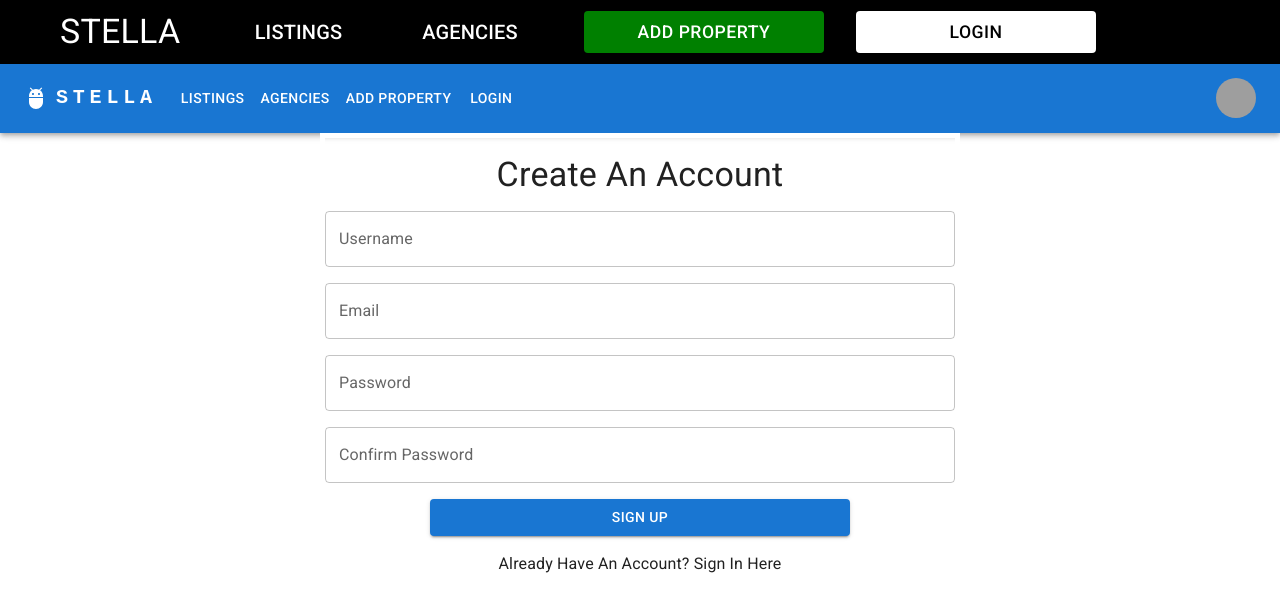
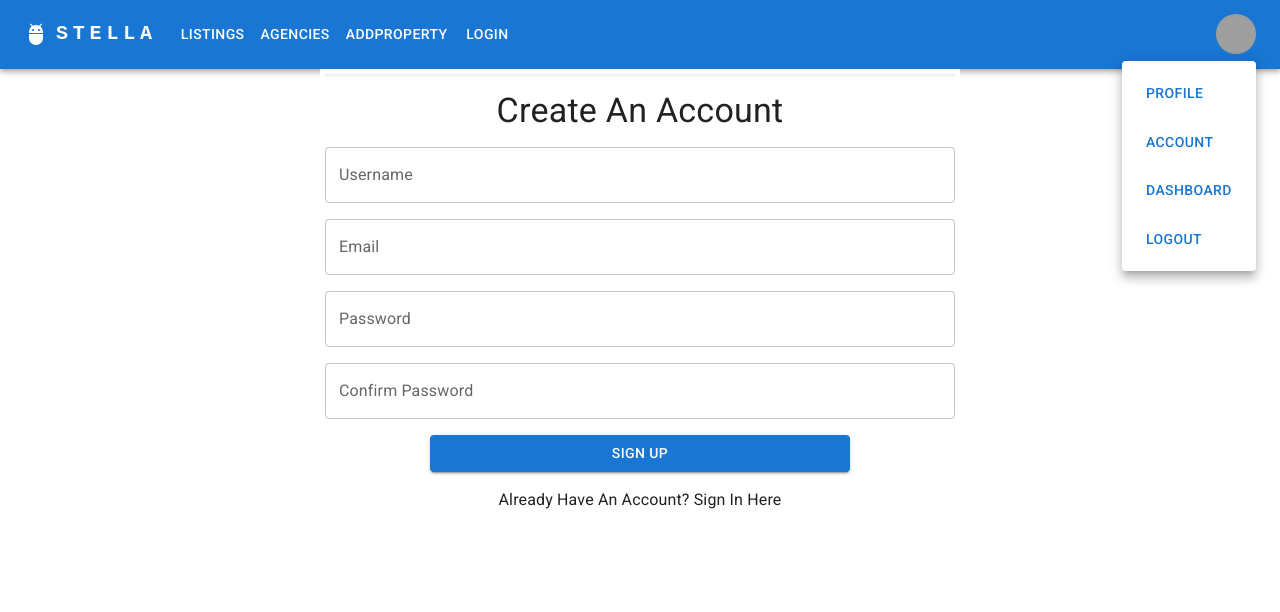
Before and after one commit to OsimFavour/stella, a React (Create React App) app in the folder frontend/: page /register in a window 1280 px wide. Both pictures are taken after a click on the button "Open settings". Shown: the top 612 px of the page. Built offline with nearby package versions, Linux system fonts and the light colour scheme; grey boxes are pictures that could not be loaded.

Commit message:
Update Code Base

```diff
--- a/frontend/src/App.js
+++ b/frontend/src/App.js
@@ -16,6 +16,7 @@ import Testing from './Components/Testing'
 import Register from './Components/Register'
 import ReducerTest from './Components/ReducerTest'
 import ResponsiveAppBar from './Components/ResponsiveAppbar'
+import AddProperty from './Components/AddProperty'
 
 // Contexts
 import DispatchContext from './Contexts/DispatchContext'
@@ -78,12 +79,13 @@ function App() {
       <StyledEngineProvider injectFirst>
       <BrowserRouter>
       <CssBaseline />
-      <Header/>
+      {/* <Header/> */}
       <ResponsiveAppBar/>
         <Routes>
           <Route path='/' element={<Home/>}/>
           <Route path='/login' element={<Login/>}/>
           <Route path='/register' element={<Register/>}/>
+          <Route path='/addproperty' element={<AddProperty/>}/>
           <Route path='/listings' element={<Listings/>}/>
           <Route path='/testing' element={<Testing/>}/>
           <Route path='/reducer' element={<ReducerTest/>}/>
--- a/frontend/src/Components/Header.js
+++ b/frontend/src/Components/Header.js
@@ -26,6 +26,8 @@ function Header() {
 
     const handleLogout = async () => {
         setAnchorEl(null)
+        const confirmLogout = window.confirm('Are you sure you want to leave?')
+        if (confirmLogout) {
             try {
                 let url = 'http://localhost:8000/api-auth-djoser/token/logout'
                 const response = await Axios.post(
@@ -41,7 +43,7 @@ function Header() {
 
                 console.log(e.response)
             }
-
+        }
     }
 
     return (
@@ -73,7 +75,8 @@ function Header() {
                     '&:hover': {
                         backgroundColor: 'green'
                     },
-                    }}>
+                    }}
+                    onClick={() => navigate('/addproperty')}>
                     Add Property</Button>
 
                 {GlobalState.userIsLogged ? <Button sx={{
--- a/frontend/src/Components/Listings.js
+++ b/frontend/src/Components/Listings.js
@@ -200,13 +200,15 @@ function Listings() {
                         attribution='&copy; <a href="https://www.openstreetmap.org/copyright">OpenStreetMap</a> contributors'
                         url="https://{s}.tile.openstreetmap.org/{z}/{x}/{y}.png"
                     />
-                    <Polyline positions={polyOne} weight={10} color='green'/>
+
+                    {/* <Polyline positions={polyOne} weight={10} color='green'/>
                     <Polygon
                         positions={polygonOne}
                         color='yellow'
                         fillColor='blue'
                         fillOpacity={0.9}
-                        opacity={0} />
+                        opacity={0} /> */}
+
                     {allListings.map((listing) => {
                         function IconDisplay() {
                             if (listing.listing_type === 'House') {
@@ -224,8 +226,8 @@ function Listings() {
                             key={listing.id}
                             icon={IconDisplay()}
                             position={[
-                                listing.location.coordinates[0],
-                                listing.location.coordinates[1]
+                                listing.latitude,
+                                listing.longitude
                             ]}>
                                 <Popup>
                                     <Typography variant='h5'>{listing.title}</Typography>
--- a/frontend/src/Components/ResponsiveAppbar.js
+++ b/frontend/src/Components/ResponsiveAppbar.js
@@ -1,41 +1,84 @@
-import * as React from 'react';
-import AppBar from '@mui/material/AppBar';
-import Box from '@mui/material/Box';
-import Toolbar from '@mui/material/Toolbar';
-import IconButton from '@mui/material/IconButton';
-import Typography from '@mui/material/Typography';
-import Menu from '@mui/material/Menu';
-import MenuIcon from '@mui/icons-material/Menu';
-import Container from '@mui/material/Container';
-import Avatar from '@mui/material/Avatar';
-import Button from '@mui/material/Button';
-import Tooltip from '@mui/material/Tooltip';
-import MenuItem from '@mui/material/MenuItem';
-import AdbIcon from '@mui/icons-material/Adb';
+import React, {useContext} from 'react'
+import Axios from 'axios'
+// import AppBar from '@mui/material/AppBar'
+// import Box from '@mui/material/Box'
+// import Toolbar from '@mui/material/Toolbar'
+// import IconButton from '@mui/material/IconButton'
+// import Typography from '@mui/material/Typography'
+// import Menu from '@mui/material/Menu'
+import MenuIcon from '@mui/icons-material/Menu'
+// import Container from '@mui/material/Container'
+// import Avatar from '@mui/material/Avatar'
+// import Button from '@mui/material/Button'
+// import Tooltip from '@mui/material/Tooltip'
+// import MenuItem from '@mui/material/MenuItem'
+import AdbIcon from '@mui/icons-material/Adb'
 import { Link, useNavigate } from 'react-router-dom'
 
-const pages = ['Listings', 'Agencies', 'Add Property', 'Login'];
-const settings = ['Profile', 'Account', 'Dashboard', 'Logout'];
+import StateContext from '../Contexts/StateContext'
+import DispatchContext from '../Contexts/DispatchContext'
+
+import {
+  AppBar,
+  Box,
+  Toolbar,
+  IconButton,
+  Typography,
+  Menu,
+  Container,
+  Avatar,
+  Button,
+  Tooltip,
+  MenuItem
+} from '@mui/material'
+
+const pages = ['Listings', 'Agencies', 'AddProperty', 'Login']
+const settings = ['Profile', 'Account', 'Dashboard', 'Logout']
 
 function ResponsiveAppBar() {
   const navigate = useNavigate()
-  const [anchorElNav, setAnchorElNav] = React.useState(null);
-  const [anchorElUser, setAnchorElUser] = React.useState(null);
+  const GlobalState = useContext(StateContext)
+  const GlobalDispatch = useContext(DispatchContext)
+
+  const [anchorElNav, setAnchorElNav] = React.useState(null)
+  const [anchorElUser, setAnchorElUser] = React.useState(null)
 
   const handleOpenNavMenu = (event) => {
-    setAnchorElNav(event.currentTarget);
-  };
+    setAnchorElNav(event.currentTarget)
+  }
   const handleOpenUserMenu = (event) => {
-    setAnchorElUser(event.currentTarget);
-  };
+    setAnchorElUser(event.currentTarget)
+  }
 
   const handleCloseNavMenu = () => {
-    setAnchorElNav(null);
-  };
+    setAnchorElNav(null)
+  }
 
   const handleCloseUserMenu = () => {
-    setAnchorElUser(null);
-  };
+    setAnchorElUser(null)
+  }
+
+  const handleLogout = async () => {
+    setAnchorElNav(null)
+    const confirmLogout = window.confirm('Are you sure you want to leave?')
+    if (confirmLogout) {
+        try {
+            let url = 'http://localhost:8000/api-auth-djoser/token/logout'
+            const response = await Axios.post(
+                url,
+                GlobalState.userToken,
+                { headers: { Authorization : 'Token '.concat(GlobalState.userToken) } }
+            )
+            console.log(response)
+            GlobalDispatch({type: 'logout'})
+            navigate('/')
+        }
+        catch(e) {
+
+            console.log(e.response)
+        }
+    }
+  }
 
 
   return (
@@ -90,12 +133,31 @@ function ResponsiveAppBar() {
                 display: { xs: 'block', md: 'none' },
               }}
             >
+
               {pages.map((page) => (
                 <MenuItem key={page} onClick={handleCloseNavMenu}>
-                  {/* <Typography textAlign="center">{page}</Typography> */}
-                  <Typography textAlign="center"><Button key={page} variant="text" onClick={() => navigate(`/${page}`)}>{page}</Button></Typography>
+                  <Typography textAlign="center">
+                    {page === 'Login' && GlobalState.userIsLogged ? (
+                      // Render the user's username when the user is logged in and the page is "Login"
+                      <Button key={page} onClick={() => navigate(`/${GlobalState.userUsername}`)}>
+                        {GlobalState.userUsername}
+                      </Button>
+                    ) : (
+                      // Render other pages normally
+                      <Button key={page} onClick={() => navigate(`/${page}`)}>
+                        {page}
+                      </Button>
+                    )}
+                  </Typography>
                 </MenuItem>
               ))}
+
+              {/* {pages.map((page) => (
+                <MenuItem key={page} onClick={handleCloseNavMenu}> */}
+                  {/* <Typography textAlign="center">{page}</Typography> */}
+                  {/* <Typography textAlign="center"><Button key={page} onClick={() => navigate(`/${page}`)}>{page}</Button></Typography> */}
+                {/* </MenuItem> */}
+              {/* ))} */}
             </Menu>
           </Box>
 
@@ -131,8 +193,8 @@ function ResponsiveAppBar() {
               <Button
                 key={page}
                 onClick={() => {
-                  handleCloseNavMenu();
-                  navigate(`/${page}`);
+                  handleCloseNavMenu()
+                  navigate(`/${page}`)
                 }}
                 sx={{ my: 2, color: 'white', display: 'block' }}
               >
@@ -165,8 +227,8 @@ function ResponsiveAppBar() {
               onClose={handleCloseUserMenu}
             >
               {settings.map((setting) => (
-                <MenuItem key={setting} onClick={handleCloseUserMenu}>
-                  <Typography textAlign="center">{setting}</Typography>
+                <MenuItem key={setting} onClick={setting === 'Logout' ? handleLogout : handleCloseUserMenu}>
+                  <Typography textAlign="center"><Button key={setting} onClick={() => navigate(`/${setting}`)}>{setting}</Button></Typography>
                 </MenuItem>
               ))}
             </Menu>
@@ -174,6 +236,6 @@ function ResponsiveAppBar() {
         </Toolbar>
       </Container>
     </AppBar>
-  );
+  )
 }
-export default ResponsiveAppBar;
+export default ResponsiveAppBar
```
Also changed, not shown: 1 other file (tests, documents, lock files or other folders). Lines whose indentation alone changed are shown as unchanged.
